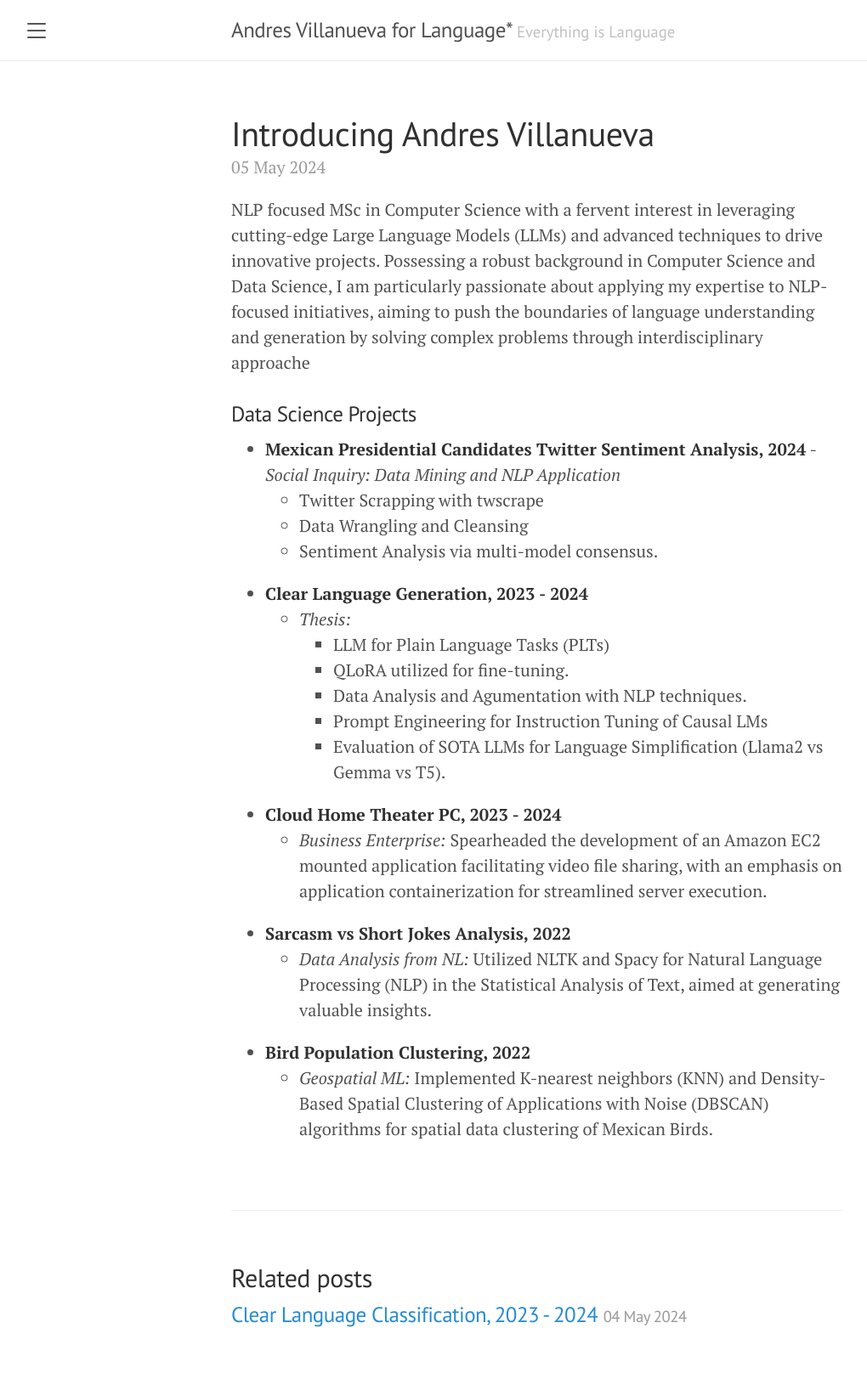
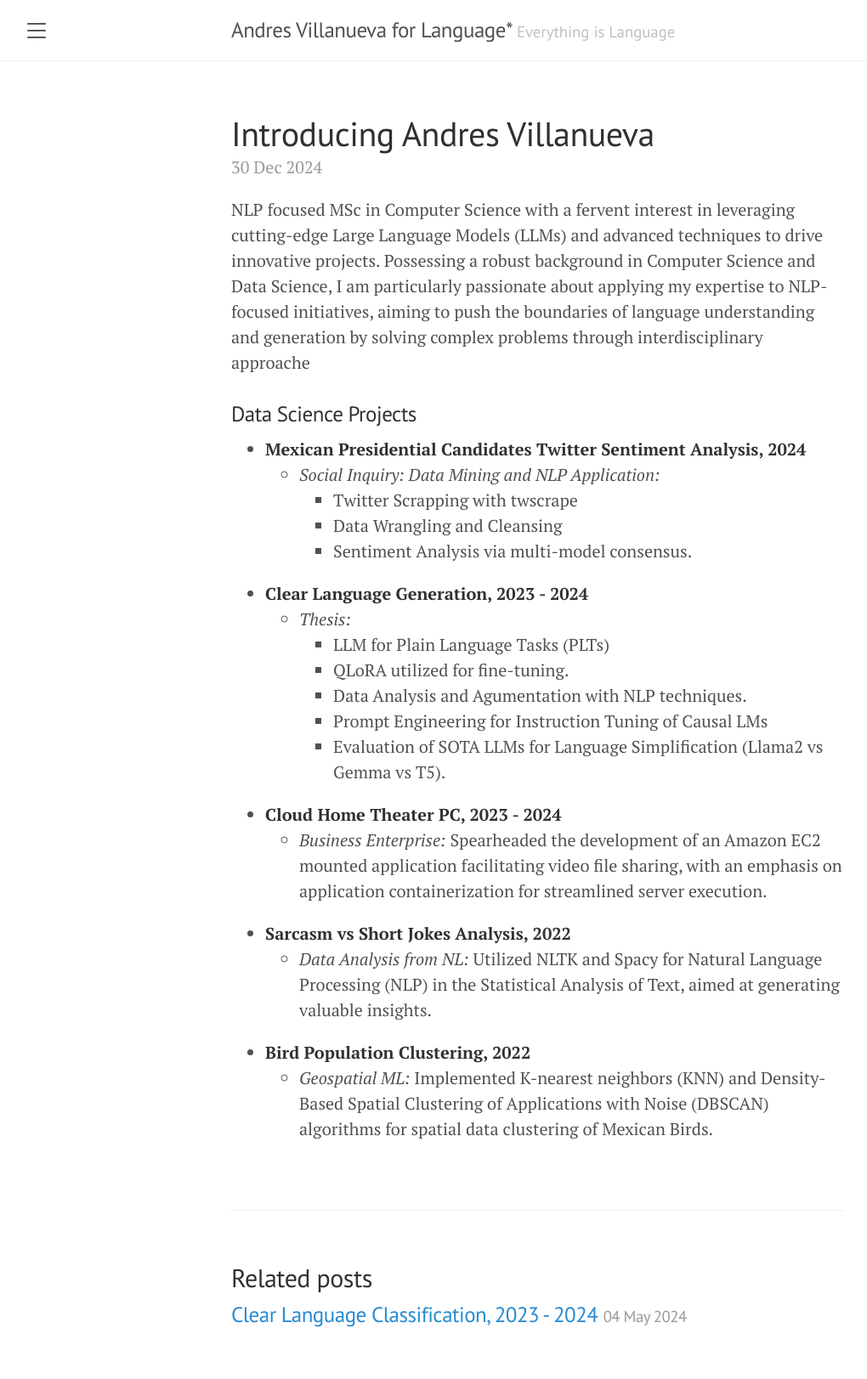
Before and after one commit to joseandresv/joseandresv.github.io, a Jekyll site: the page built from _posts/2024-12-30-introducing-andres-villanueva.md, in a window 1280 px wide. Shown: the whole page at 85% size, without its empty margins (8-1028 px from the left). Built offline with Jekyll 4.4.1, drawn with Linux system fonts in a browser that asks for light colours.

Commit message:
added scans and updated some info

```diff
--- a/_posts/2024-05-05-introducing-andres-villanueva copy.md
+++ b/_posts/2024-12-30-introducing-andres-villanueva.md
@@ -8,7 +8,7 @@ NLP focused MSc in Computer Science with a fervent interest in leveraging cuttin
 ### Data Science Projects
 
 - **Mexican Presidential Candidates Twitter Sentiment Analysis, 2024**
-  -*Social Inquiry: Data Mining and NLP Application*
+  - *Social Inquiry: Data Mining and NLP Application:*
     - Twitter Scrapping with twscrape
     - Data Wrangling and Cleansing
     - Sentiment Analysis via multi-model consensus.
```
Also changed, not shown: _posts/2020-04-02-everything-is-language copy.md (added, +12 -0 lines), _posts/2020-04-02-everything-is-language.md (+1 -1 lines), forker-tax.md (+1 -0 lines), read_if_you_can.md (added, +12 -0 lines), diverse-thoughts-on-language.md (renamed from diverse-thoughts-on-language copy.md), read_if_you_can_imgs/maxtiz_1.jpg (added), read_if_you_can_imgs/maxtiz_2.jpg (added), read_if_you_can_imgs/maxtiz_3.jpg (added), read_if_you_can_imgs/maxtiz_4.jpg (added).
